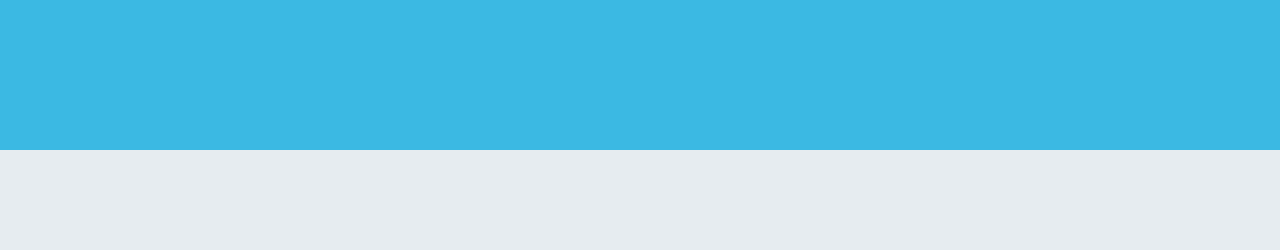
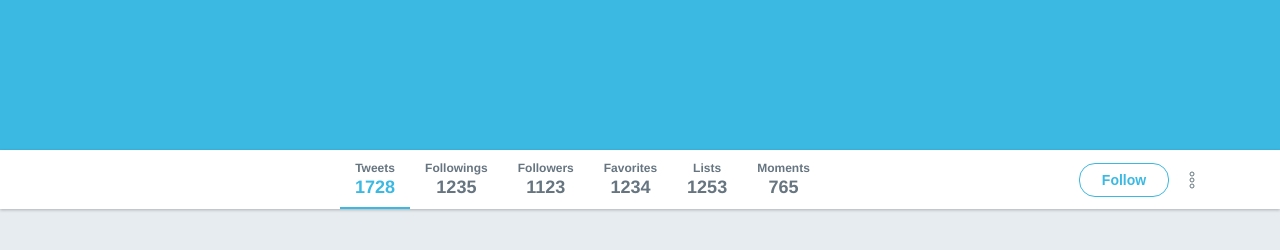
Before and after one commit to dzvid/rocketseat-bootcamp-flexbox, a plain HTML site: page index.html in a window 1280 px wide. Shown: the part 276-526 px from the top of the page. Drawn offline with Linux system fonts and the light colour scheme.

Commit message:
chore: Lower bar implementation

```diff
--- a/index.html
+++ b/index.html
@@ -36,5 +36,41 @@
     <div class="banner">
       <h1>Hello World!</h1>
     </div>
+
+    <div class="bar">
+      <div class="content">
+        <ul>
+          <li class="active">
+            <span>Tweets</span>
+            <strong>1728</strong>
+          </li>
+          <li>
+            <span>Followings</span>
+            <strong>1235</strong>
+          </li>
+          <li>
+            <span>Followers</span>
+            <strong>1123</strong>
+          </li>
+          <li>
+            <span>Favorites</span>
+            <strong>1234</strong>
+          </li>
+          <li>
+            <span>Lists</span>
+            <strong>1253</strong>
+          </li>
+          <li>
+            <span>Moments</span>
+            <strong>765</strong>
+          </li>
+        </ul>
+
+        <div class="actions">
+          <button>Follow</button>
+          <img src="./assets/images/more.svg" alt="More" />
+        </div>
+      </div>
+    </div>
   </body>
 </html>
--- a/styles.css
+++ b/styles.css
@@ -72,7 +72,7 @@ header#main-header div.side input {
   padding: 0 30px 0 12px;
   height: 34px;
   border-radius: 16px;
-  color: #667581;
+  color: #667580;
   font-size: 12px;
   background: url(./assets/images/search.svg) no-repeat right 10px center;
 }
@@ -110,3 +110,80 @@ div.banner {
 
   color: #fff;
 }
+
+div.bar {
+  height: 59px;
+  background: #fff;
+  box-shadow: 0 1px 3px rgba(0, 0, 0, 0.25);
+}
+
+div.bar .content {
+  display: flex;
+  align-items: center;
+  justify-content: space-between;
+  padding-left: 285px;
+  height: 100%;
+}
+
+div.bar .content ul {
+  display: flex;
+  list-style: none;
+  height: 100%;
+}
+
+div.bar .content ul li {
+  display: flex;
+  flex-direction: column;
+  justify-content: center;
+  align-items: center;
+  padding: 0 15px;
+  position: relative;
+}
+
+div.bar .content ul li.active::after {
+  content: "";
+  width: 100%;
+  height: 2px;
+  position: absolute;
+  bottom: 0;
+  left: 0;
+  background: #3bb9e3;
+}
+
+div.bar .content ul li span {
+  color: #667580;
+  font-size: 12px;
+  font-weight: bold;
+}
+
+div.bar .content ul li strong {
+  color: #667580;
+  font-size: 18px;
+  font-weight: bold;
+  margin-top: 2px;
+}
+
+div.bar .content ul li.active strong {
+  color: #3bb9e3;
+}
+
+div.bar .content .actions {
+  display: flex;
+}
+
+div.bar .content .actions button {
+  display: flex;
+  align-items: center;
+  justify-content: center;
+
+  background: #fff;
+  height: 34px;
+  width: 90px;
+  font-weight: bold;
+  font-size: 14px;
+  color: #3bb9e3;
+  border: 1px solid #3bb9e3;
+  border-radius: 16px;
+
+  margin-right: 20px;
+}
```
